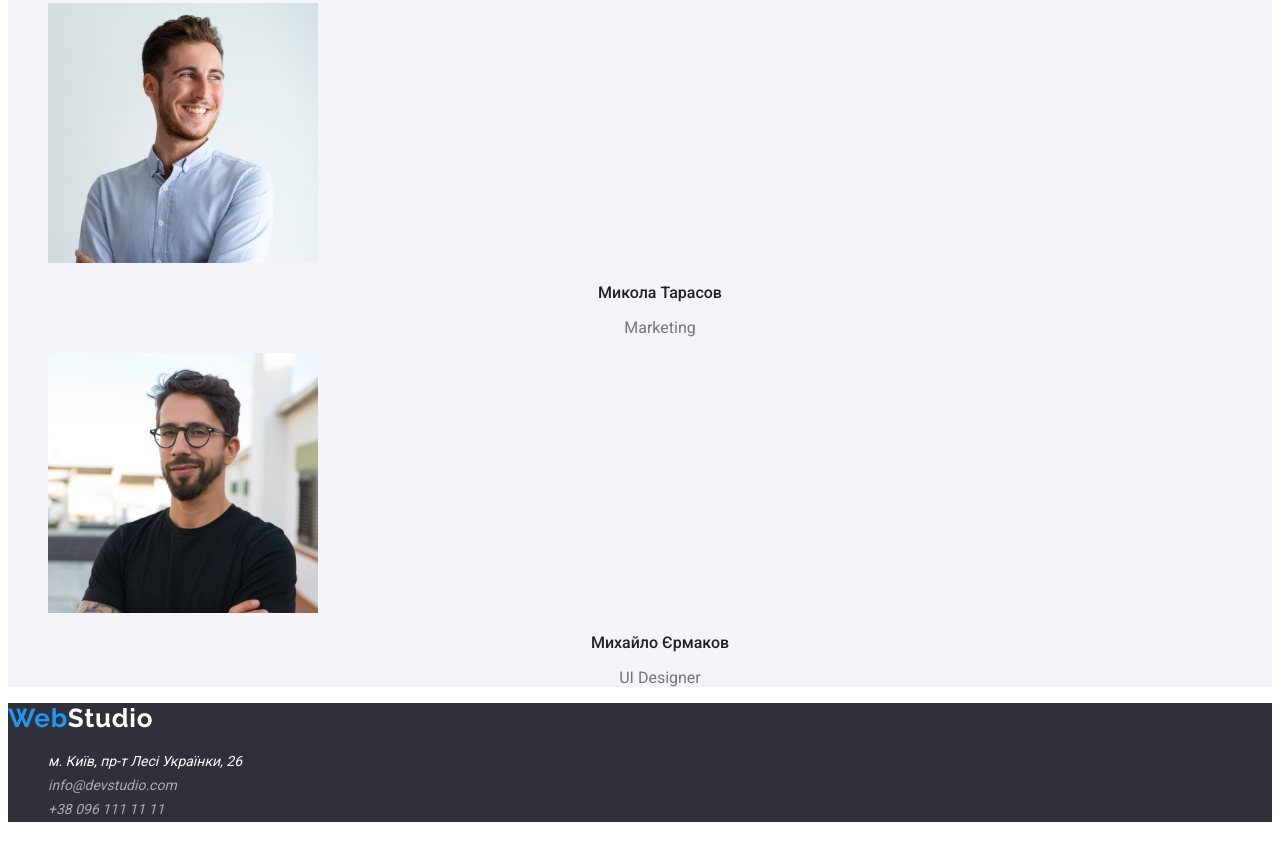
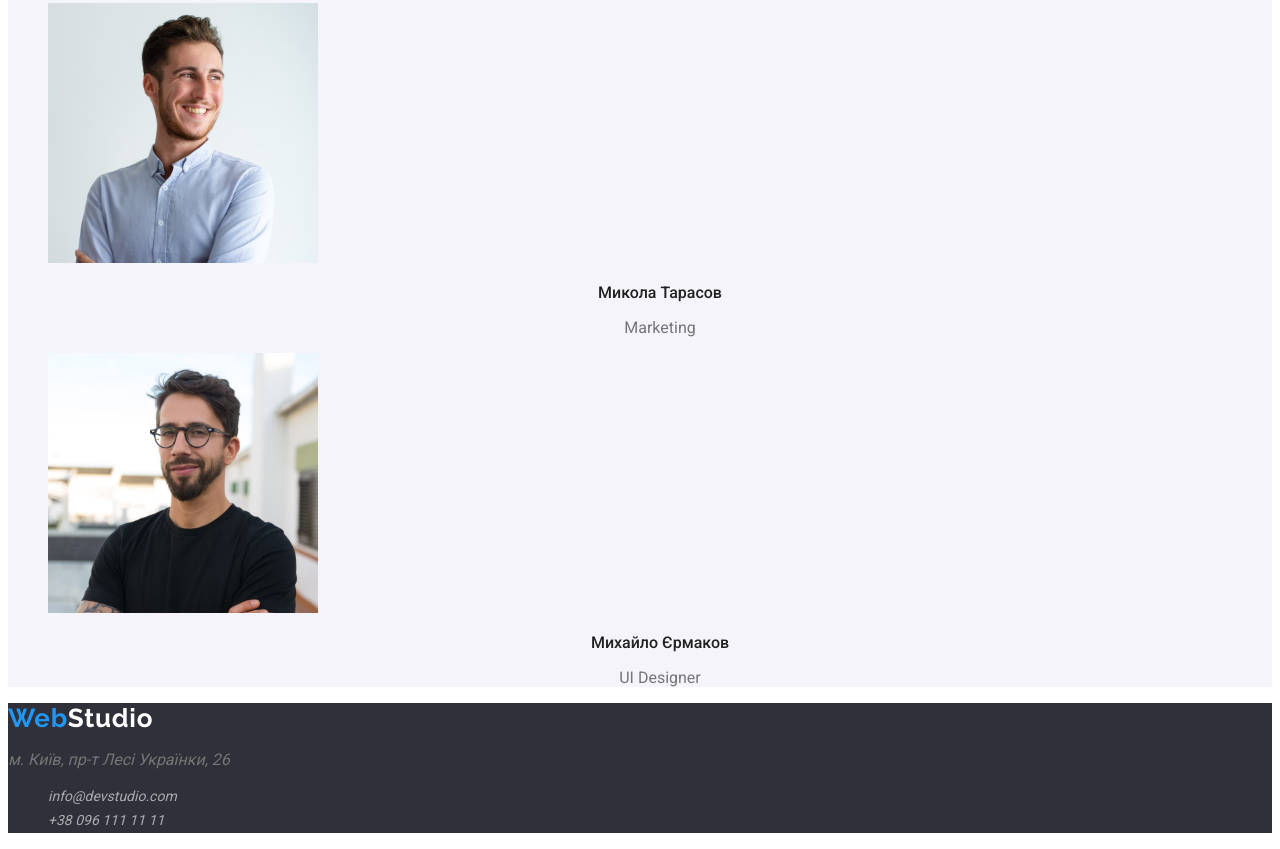
Before and after one commit to MykytaPervushyn/goit-markup-hw-02, a plain HTML site: page index.html in a window 1280 px wide. Shown: the part 2515-3364 px from the top of the page. Drawn offline with Linux system fonts and the light colour scheme.

Commit message:
Update index.html

```diff
--- a/index.html
+++ b/index.html
@@ -119,16 +119,8 @@
         >Web<span class="studio-footer">Studio</span></a
       >
       <address>
+        <p class="adress">м. Київ, пр-т Лесі Українки, 26</p>
         <ul class="footer-list list">
-          <li>
-            <a
-              href="https://goo.gl/maps/afT67ckkjgeBcLjA7"
-              target="blank"
-              rel="noopener noreferrer"
-              class="adress link"
-              >м. Київ, пр-т Лесі Українки, 26</a
-            >
-          </li>
           <li>
             <a href="mailto:info@devstudio.com" class="link"
               >info@devstudio.com</a
```
